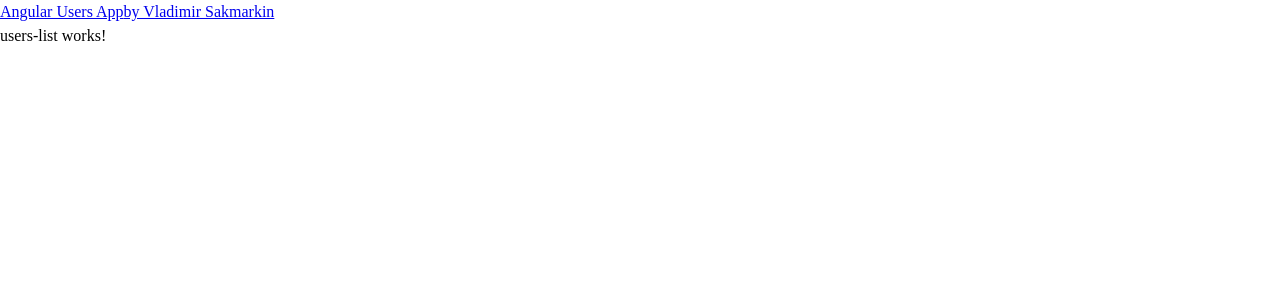
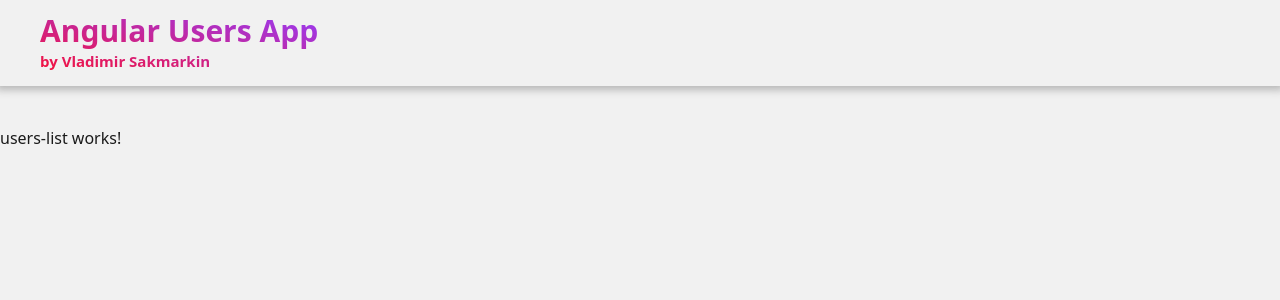
Before and after one commit to v1veX/angular-users-app, an Angular app: page / in a window 1280 px wide. Shown: the top 300 px of the page. Built offline with nearby package versions, Linux system fonts and the light colour scheme.

Commit message:
add base page style

```diff
--- a/src/app/app.component.scss
+++ b/src/app/app.component.scss
@@ -0,0 +1,25 @@
+@use './shared/styles/helpers/' as *;
+
+.header {
+    padding-block: rem(10) rem(15);
+    box-shadow: var(--shadow);
+
+    &__link {
+        display: inline-flex;
+        flex-direction: column;
+        background-image: var(--gradient);
+        background-clip: text;
+        color: transparent;
+        font-size: rem(30);
+        font-weight: 700;
+        line-height: normal;
+
+        & span:last-child {
+            font-size: 0.5em;
+        }
+    }
+}
+
+.main {
+    padding-block: rem(40);
+}
--- a/src/app/app.component.ts
+++ b/src/app/app.component.ts
@@ -1,5 +1,5 @@
-import { Component } from '@angular/core';
-import { RouterOutlet, RouterLink } from '@angular/router';
+import { Component, inject } from '@angular/core';
+import { RouterOutlet, RouterLink, ActivatedRoute } from '@angular/router';
 
 @Component({
   selector: 'app-root',
@@ -7,6 +7,4 @@ import { RouterOutlet, RouterLink } from '@angular/router';
   templateUrl: './app.component.html',
   styleUrl: './app.component.scss'
 })
-export class AppComponent {
-  title = 'angular-users-app';
-}
+export class AppComponent {}
--- /dev/null
+++ b/src/app/shared/styles/_globals.scss
@@ -0,0 +1,5 @@
+body {
+    background-color: var(--color-light);
+    color: var(--color-dark);
+    font-family: system-ui, sans-serif;
+}
--- /dev/null
+++ b/src/app/shared/styles/_utils.scss
@@ -0,0 +1,10 @@
+@use 'helpers' as *;
+
+.container {
+    --container-width: #{rem(1200)};
+    --container-padding-x: #{rem(20)};
+
+    max-width: calc(var(--container-width) +  var(--container-padding-x) * 2);
+    padding-inline: var(--container-padding-x);
+    margin-inline: auto;
+}
--- /dev/null
+++ b/src/app/shared/styles/_variables.scss
@@ -0,0 +1,10 @@
+:root {
+    --color-light: #F1F1F1;
+    --color-dark: #1a1a1a;
+    --color-gray: #b7b7b7;
+    --color-red: #f4123c;
+    --color-violet: #923dff;
+
+    --gradient: linear-gradient(to top right, #f4123c, #923dff);
+    --shadow: 0 0 0.5rem 0.25rem var(--color-gray);
+}
```
Also changed, not shown: src/styles.scss (+4 -4 lines), src/app/shared/styles/_reset.scss (renamed from src/assets/styles/_reset.scss), src/assets/styles/_globals.scss (deleted), src/assets/styles/_utils.scss (deleted), src/assets/styles/_variables.scss (deleted).
